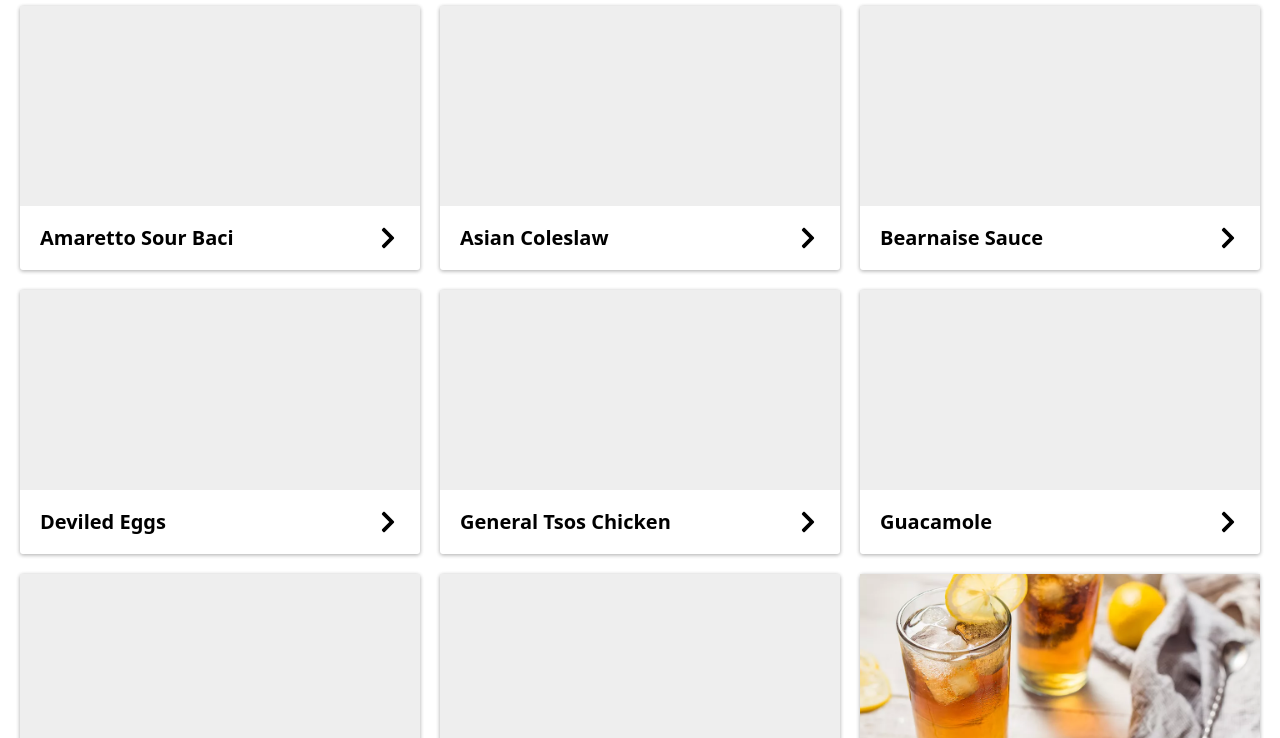
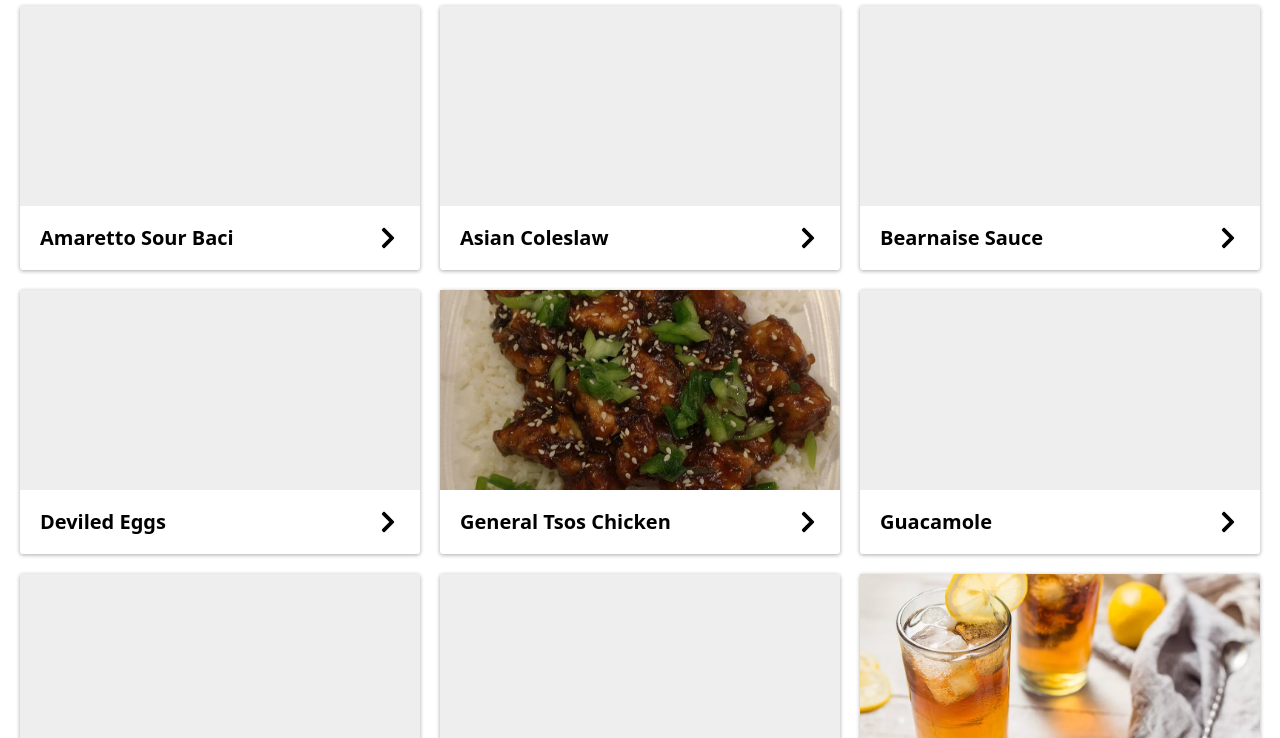
Before and after one commit to likens/recipes, a Gatsby site: page / in a window 1280 px wide. Shown: the part 62-800 px from the top of the page. Built offline with nearby package versions, Linux system fonts and the light colour scheme; Gatsby itself is replaced by a stand-in of ours.

Commit message:
Update Recipe “general-tsos-chicken”

```diff
--- a/src/pages/recipes/general-tsos-chicken.md
+++ b/src/pages/recipes/general-tsos-chicken.md
@@ -2,7 +2,7 @@
 templateKey: recipe
 name: General Tsos Chicken
 date: 2020-07-22T21:33:11.137Z
-image: ""
+image: /img/general-tso-s-chicken-sticky-rice-generaltso-chicken-rice-stickyrice-chinese-chinesefood-2.jpg
 ingredients:
   - name: chicken breasts (or thighs), boneless and skinless in 1 inch cubes
     quantity: 1 1/2
```
